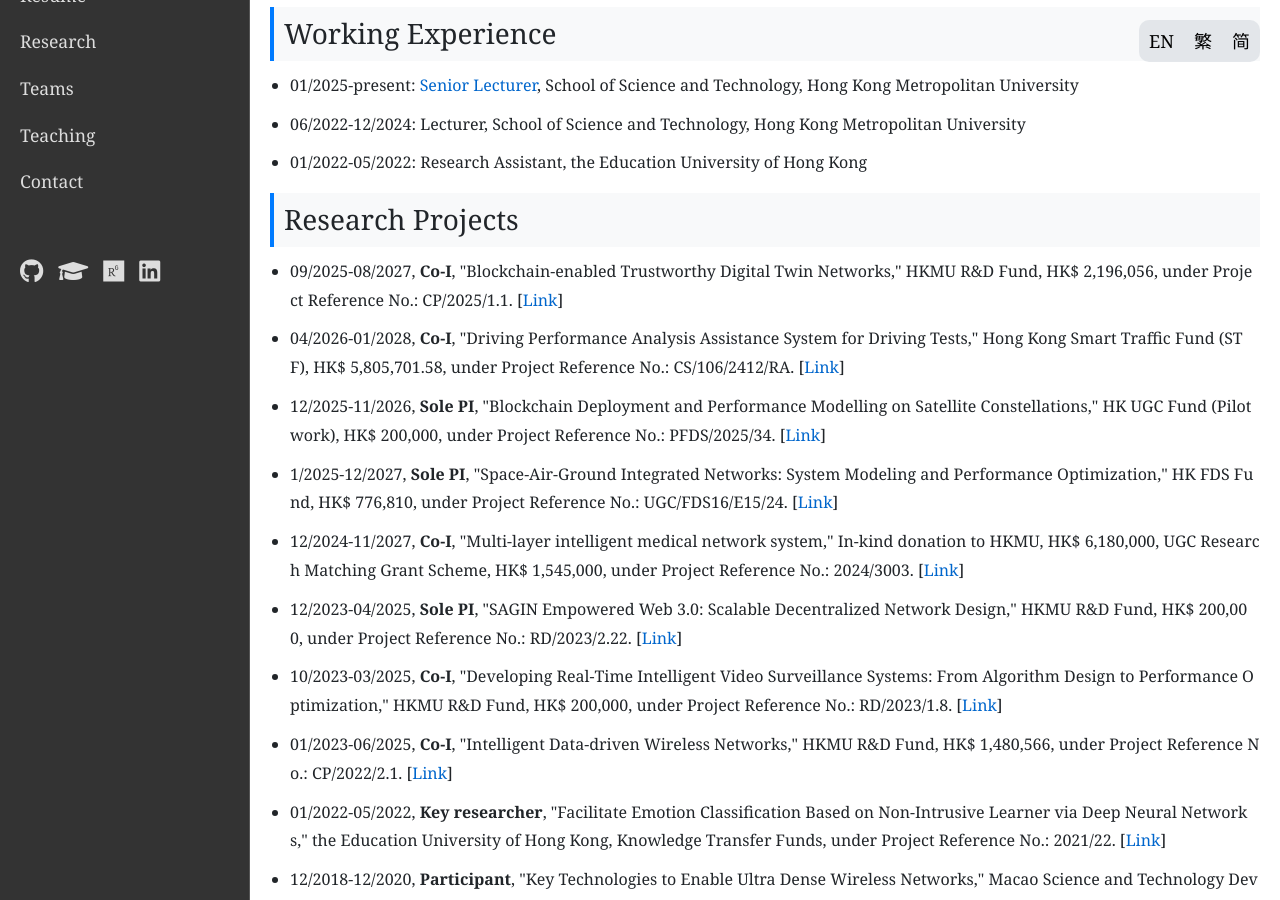
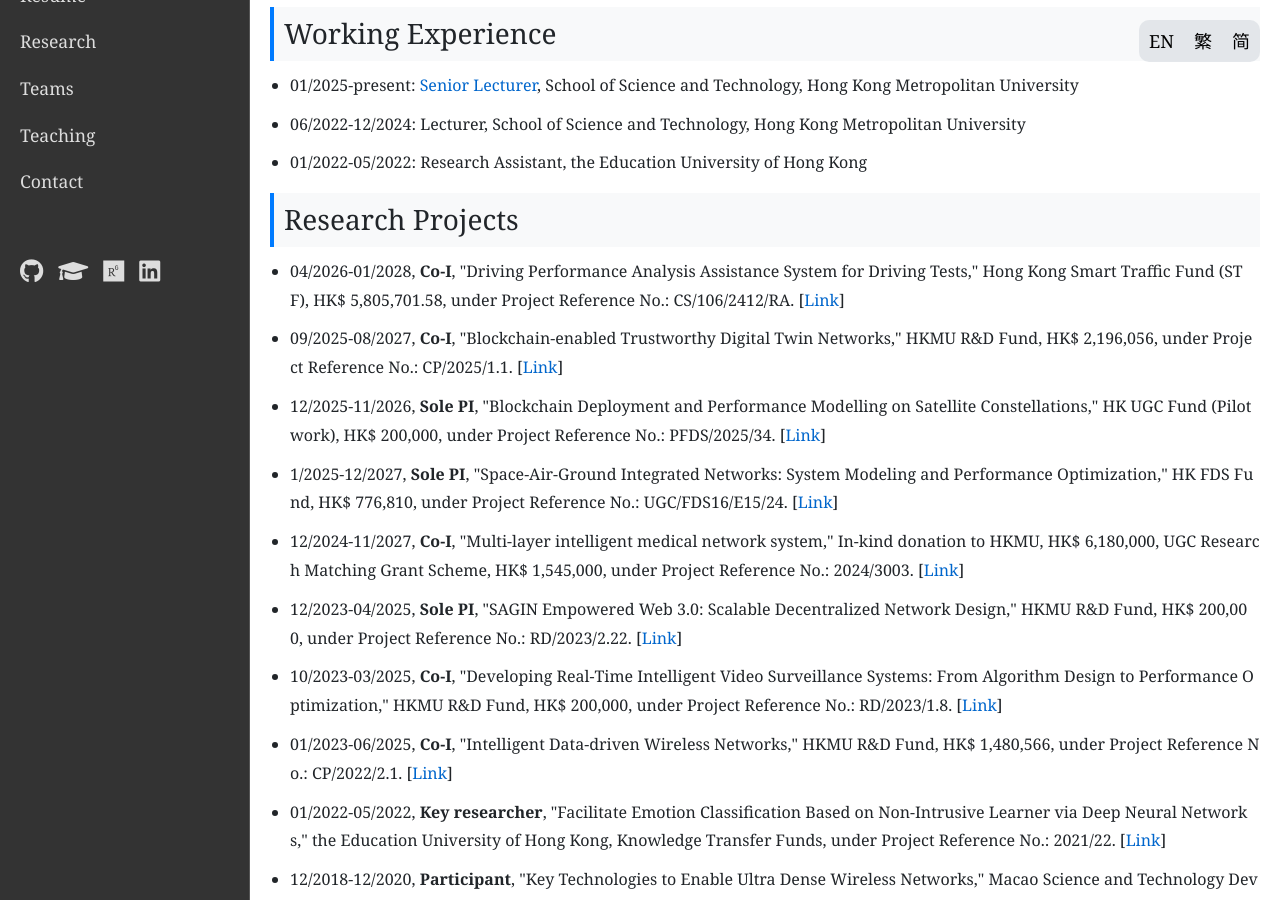
Before and after one commit to yalin-liu/yalin-liu.github.io, a Jekyll site: the page built from _pages/resume.md, in a window 1280 px wide and 900 px high, scrolled down 524 px. Built offline with Jekyll 4.4.1, drawn with Linux system fonts in a browser that asks for light colours.

Commit message:
update resume project ordering

```diff
--- a/_pages/resume.md
+++ b/_pages/resume.md
@@ -41,10 +41,10 @@
     <h3 class="callout">Research Projects</h3>
     <ul>
         <li>
-            09/2025-08/2027, <span class="highlight">Co-I</span>, "Blockchain-enabled Trustworthy Digital Twin Networks," HKMU R&D Fund, HK$ 2,196,056, under Project Reference No.: CP/2025/1.1. [<a href="https://scholars.hkmu.edu.hk/en/projects/blockchain-enabled-trustworthy-digital-twin-networks/" target="_blank">Link</a>]
+            04/2026-01/2028, <span class="highlight">Co-I</span>, "Driving Performance Analysis Assistance System for Driving Tests," Hong Kong Smart Traffic Fund (STF), HK$ 5,805,701.58, under Project Reference No.: CS/106/2412/RA. [<a href="https://stf.hkpc.org/cs-106-2412-ra/" target="_blank">Link</a>]
         </li>
         <li>
-            04/2026-01/2028, <span class="highlight">Co-I</span>, "Driving Performance Analysis Assistance System for Driving Tests," Hong Kong Smart Traffic Fund (STF), HK$ 5,805,701.58, under Project Reference No.: CS/106/2412/RA. [<a href="https://stf.hkpc.org/cs-106-2412-ra/" target="_blank">Link</a>]
+            09/2025-08/2027, <span class="highlight">Co-I</span>, "Blockchain-enabled Trustworthy Digital Twin Networks," HKMU R&D Fund, HK$ 2,196,056, under Project Reference No.: CP/2025/1.1. [<a href="https://scholars.hkmu.edu.hk/en/projects/blockchain-enabled-trustworthy-digital-twin-networks/" target="_blank">Link</a>]
         </li>
         <li>
             12/2025-11/2026, <span class="highlight">Sole PI</span>, "Blockchain Deployment and Performance Modelling on Satellite Constellations," HK UGC Fund (Pilot work), HK$ 200,000, under Project Reference No.: PFDS/2025/34. [<a href="https://scholars.hkmu.edu.hk/en/projects/blockchain-deployment-and-performance-modelling-on-satellite-cons/" target="_blank">Link</a>]
```
Also changed, not shown: zh-CN/resume.md (+2 -2 lines), zh-TW/resume.md (+2 -2 lines).
